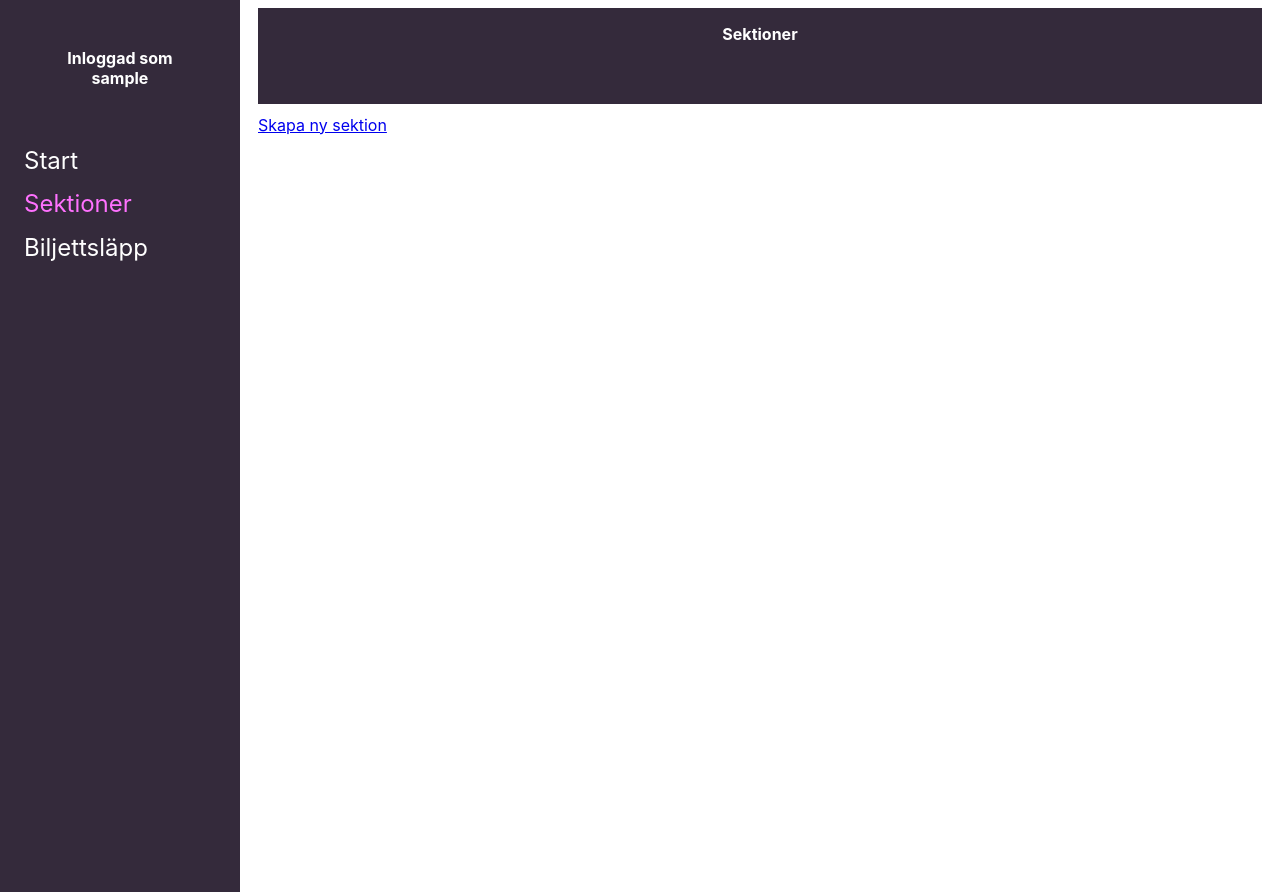
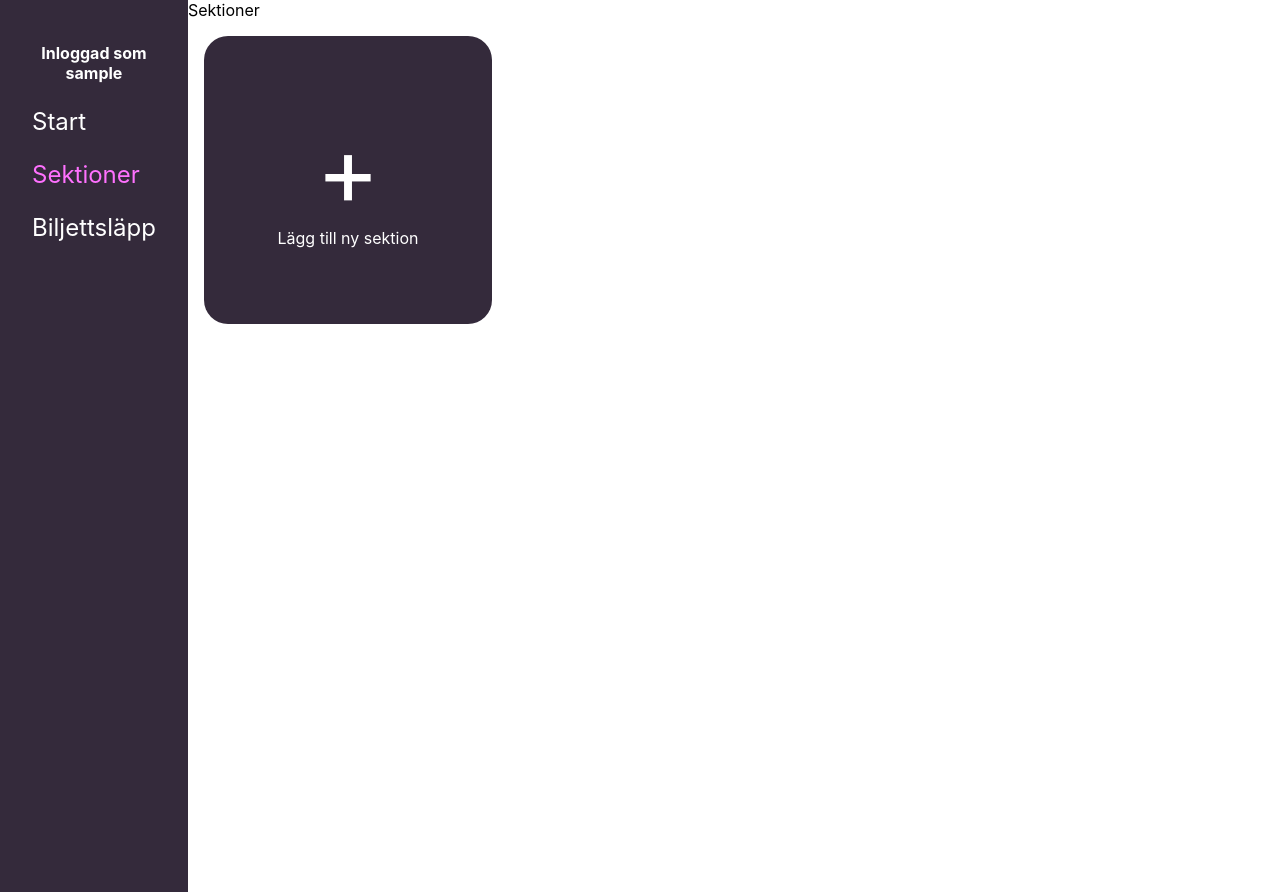
Before and after one commit to UTNkar/TD-app-admin-interface, a Django app: page /sections/ in a window 1280 px wide. Run offline with Django 3.2, Linux system fonts and the light colour scheme; the visitor is signed in with stand-in values (Sample User, id 1); data that the repository does not hold is empty; some web fonts are replaced.

Commit message:
redesign of sections and event view
Co-authored-by: SimonJaklovsky <61022788+SimonJaklovsky@users.noreply.github.com>

```diff
--- a/adminInterface/adminInterface/static/css/common.css
+++ b/adminInterface/adminInterface/static/css/common.css
@@ -1,5 +1,7 @@
 body {
     font-family: 'Inter';
+    margin: 0;
+    display: flex;
 }
 
 h1 {
@@ -7,13 +9,4 @@ h1 {
     color: white;
     font-size: 1em;
     text-align: center;
-    height: 5em;
-    margin-top: 0em;
-    padding-top: 1em;
 }
-
-.main {
-    margin-left: 15em;
-    /* Same as the width of the sidebar */
-    padding: 0px 10px;
-}
--- a/adminInterface/adminInterface/static/css/navigation-bar.css
+++ b/adminInterface/adminInterface/static/css/navigation-bar.css
@@ -1,14 +1,14 @@
 @import url('https://rsms.me/inter/inter.css');
 .sidenav {
-    height: 100%;
-    width: 15em;
-    position: fixed;
-    z-index: 1;
-    top: 0;
-    left: 0;
+    display: none;
     background-color: #342A3B;
-    overflow-x: hidden;
-    padding-top: 2em;
+    padding: 2em;
+}
+
+@media only screen and (min-width: 600px) {
+    .sidenav {
+        display: block;
+    }
 }
 
 .active {
@@ -16,8 +16,8 @@
 }
 
 .sidenav a {
-    padding: 0.3em 0.3em 0.3em 1em;
     text-decoration: none;
+    margin-top: 1em;
     font-size: 1.5em;
     color: white;
     display: block;
--- a/adminInterface/adminInterface/static/css/ticket-system.css
+++ b/adminInterface/adminInterface/static/css/ticket-system.css
@@ -2,60 +2,69 @@
     font-size: 2em;
     color: #342A3B;
     background-color: white;
-    height: 2em;
-    margin-top: 0em;
-    padding-top: 1em;
 }
 
-#create-event {
-    background-color: white;
-    font-size: 1.5em;
-    margin-top: 1em;
-    border-top-left-radius: 1em;
-    border-top-right-radius: 1em;
+.header {
+    display: flex;
+    flex-wrap: wrap;
 }
 
-.curr-events {
+.flex-container {
+    display: flex;
+    flex-wrap: wrap;
+    align-items: center;
+    justify-content: center;
+}
+
+@media only screen and (min-width: 600px) {
+    .flex-container {
+        display: flex;
+        flex-wrap: wrap;
+        align-items: left;
+        justify-content: left;
+    }
+}
+
+.flex-container>* {
+    color: white;
     background-color: #342A3B;
-    color: white;
-    width: 20em;
+    width: 15em;
     height: 15em;
-    padding-left: 2em;
-    padding-bottom: 2em;
+    margin: 1em;
+    padding: 1.5em;
+    text-align: left;
     border-radius: 1.5em;
 }
 
-.all-events-boxes {
-    background-color: #342A3B;
-    color: white;
-    width: 20em;
-    height: 15em;
-    border-radius: 1.5em;
-    margin-bottom: 4em;
+.create-new {
+    display: flex;
+    flex-direction: column;
+    text-align: center;
+    justify-content: center;
+    text-decoration: none;
+    order: -1;
+}
+
+.plus {
+    font-size: 6em;
 }
 
 .event-name {
     color: #FF71FF;
-    font-size: 1.5em;
-    border-top-left-radius: 1em;
-    border-top-right-radius: 1em;
-    height: 3em !important;
-    padding-top: 1em;
+    font-size: 2em;
+    height: 2em !important;
 }
 
 .edit-button {
     background-color: #FF71FF;
+    text-align: center;
     color: white;
     width: 6em;
     height: 2em;
-    padding-top: 0.5em;
     border-radius: 0.6em;
-    margin-left: 12em;
-    margin-top: 2em;
 }
 
 .edit-link {
-    text-decoration: none !important;
+    text-decoration: none;
     color: white;
-    padding-left: 0.8em;
 }
--- a/adminInterface/adminInterface/templates/base.html
+++ b/adminInterface/adminInterface/templates/base.html
@@ -9,14 +9,10 @@
 {% include "header.html" %}
 
 <body>
-
-    <div id="nav-bar">
-        {% navigation_bar %}
-    </div>
-
-    <div class="main">
+    {% navigation_bar %}
+    <main>
         {% block content%}{% endblock %}
-    </div>
+    </main>
 </body>
 
 </html>
--- a/adminInterface/adminInterface/templates/header.html
+++ b/adminInterface/adminInterface/templates/header.html
@@ -1,12 +1,12 @@
 {% load static %}
-
-<link rel="stylesheet" type="text/css" href="{% static 'css/common.css' %}">
-<link rel="stylesheet" type="text/css" href="{% static 'css/navigation-bar.css' %}">
-<link rel="stylesheet" type="text/css" href="{% static 'css/ticket-system.css' %}">
-<link rel="stylesheet" type="text/css" href="{% static 'css/create_event.css' %}">
 
 <head>
     <meta charset="UTF-8">
     <title>TD-app-admin</title>
     <link rel="icon" type="image/ico" href="{% static 'images/icon-logo.png' %}" />
+    <link rel="stylesheet" type="text/css" href="{% static 'css/common.css' %}">
+    <link rel="stylesheet" type="text/css" href="{% static 'css/navigation-bar.css' %}">
+    <link rel="stylesheet" type="text/css" href="{% static 'css/ticket-system.css' %}">
+    <link rel="stylesheet" type="text/css" href="{% static 'css/create_event.css' %}">
+    <meta name="viewport" content="width=device-width, initial-scale=1.0">
 </head>
--- a/adminInterface/adminInterface/templates/sections.html
+++ b/adminInterface/adminInterface/templates/sections.html
@@ -1,15 +1,17 @@
-{% extends "base.html"%}
-
-{% block content %}
-    <h1 id="#header-text">
+{% extends "base.html"%} {% block content %}
+<header>
     Sektioner
-    </h1>
-    <a href="{% url 'create_section'  %}">
-        Skapa ny sektion
-    </a>
-    {% for section in sections %}
-    <div class="all-events-boxes">
-        <div class="curr-events">
+</header>
+<div class="flex-container">
+    <a class="create-new" href="{% url 'create_section'  %}">
+        <div class="plus">
+            +
+        </div>
+        <div>
+            Lägg till ny sektion
+        </div>
+    </a> {% for section in sections %}
+    <div>
         <div class="event-name">
             {{section.sectionName}}
         </div>
@@ -17,21 +19,22 @@
             långnamn: {{section.sectionFullName}}
         </div>
         <div class="edit-button">
-                <a onclick="return deleteAlert()" class="edit-link" href = "{%url 'delete_section' section.firebase_id %}">
+            <a onclick="return deleteAlert()" class="edit-link" href="{%url 'delete_section' section.firebase_id %}">
                         Ta bort
                 </a>
         </div>
         <div class="edit-button">
-                <a class="edit-link" href="{% url 'edit_section' section.firebase_id %}" >
+            <a class="edit-link" href="{% url 'edit_section' section.firebase_id %}">
                         Redigera
                     </a>
         </div>
     </div>
+
+    {% endfor %}
 </div>
-    {% endfor %}
+
 <script>
     function deleteAlert() {
         return confirm('Är du säker på att du vill ta bort sektionen?')
     }
-    </script>
-{%endblock%}
+</script> {%endblock%}
```
Also changed, not shown: adminInterface/adminInterface/templates/ticket-system.html (+18 -20 lines). Lines whose indentation alone changed are shown as unchanged.
